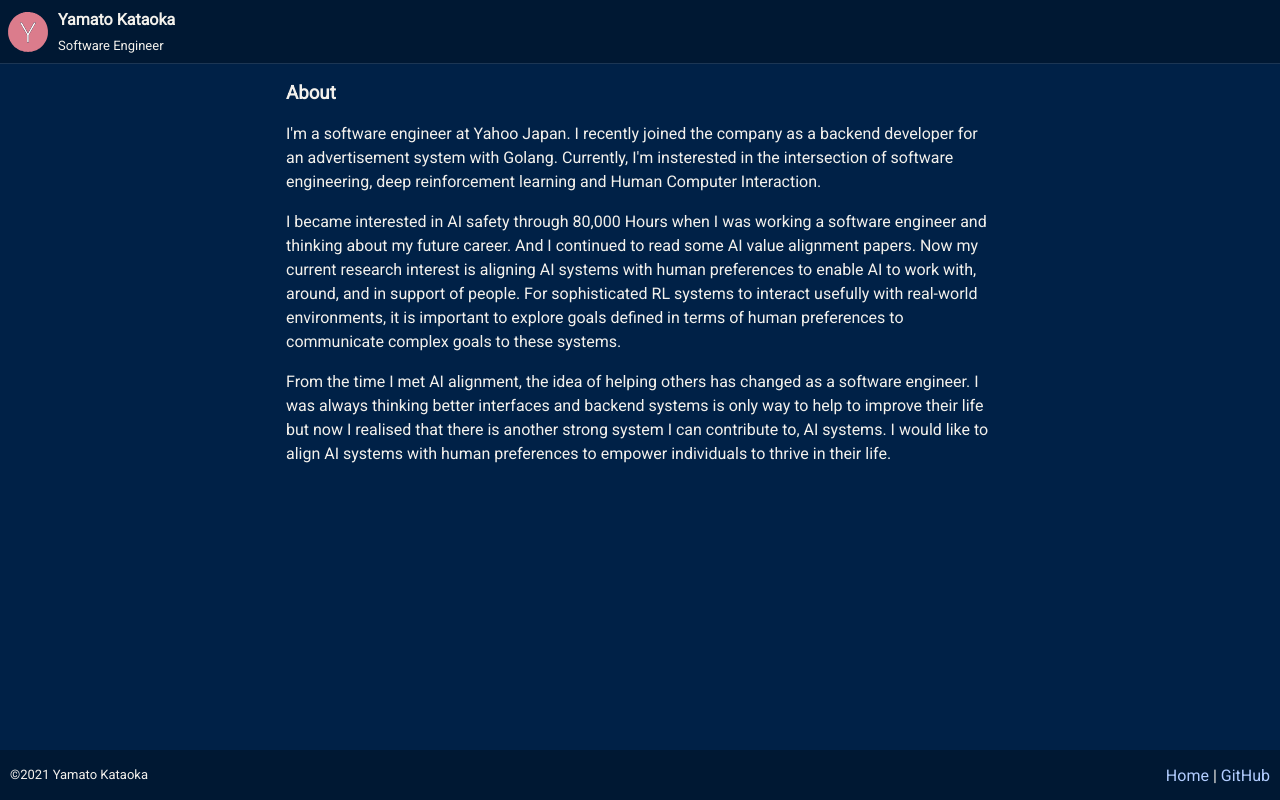
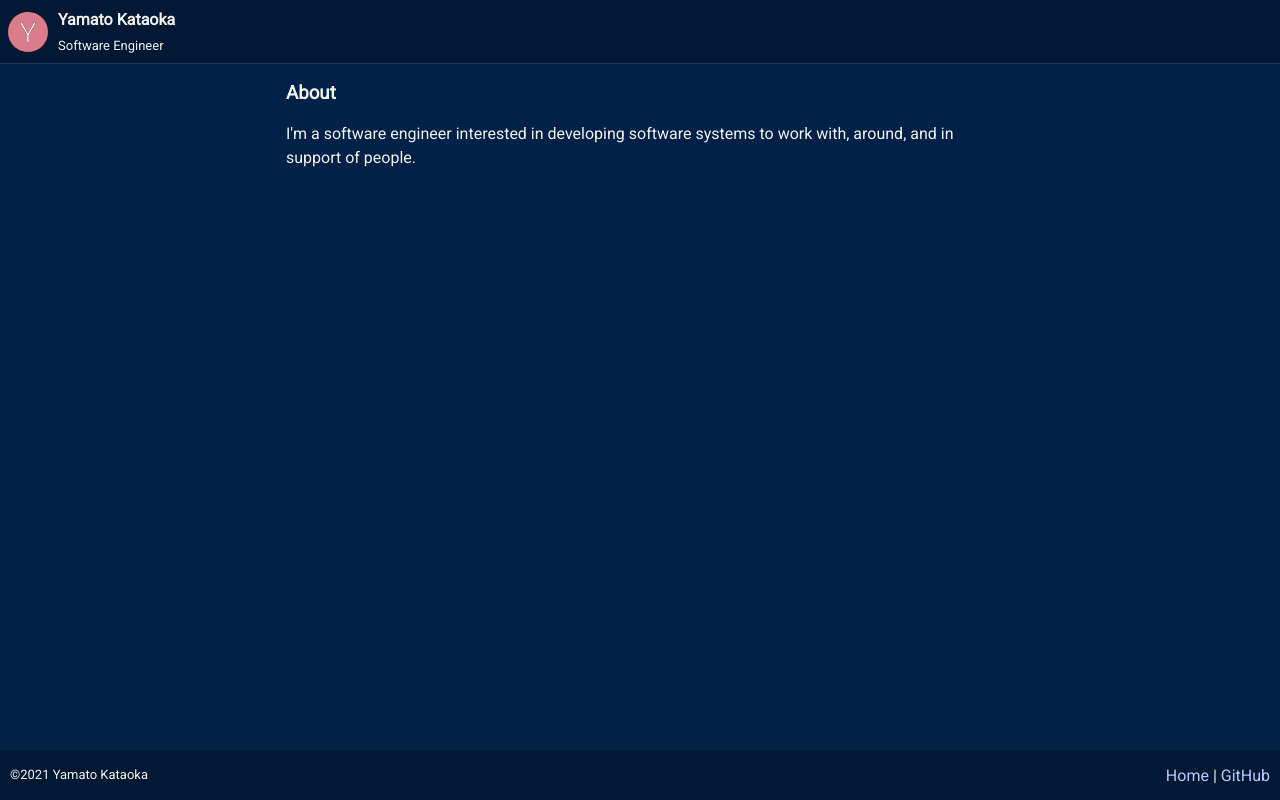
Before and after one commit to yamatokataoka/yamatokataoka.github.io, a Next.js app: page / in a window 1280 px wide. Built offline with nearby package versions, Linux system fonts and the light colour scheme.

Commit message:
Update my intro

```diff
--- a/components/about.tsx
+++ b/components/about.tsx
@@ -3,28 +3,8 @@ export default function About() {
     <>
       <h3>About</h3>
       <p>
-        I&apos;m a software engineer at Yahoo Japan. I recently joined the
-        company as a backend developer for an advertisement system with Golang.
-        Currently, I&apos;m insterested in the intersection of software
-        engineering, deep reinforcement learning and Human Computer Interaction.
-      </p>
-      <p>
-        I became interested in AI safety through 80,000 Hours when I was working
-        a software engineer and thinking about my future career. And I continued
-        to read some AI value alignment papers. Now my current research interest
-        is aligning AI systems with human preferences to enable AI to work with,
-        around, and in support of people. For sophisticated RL systems to
-        interact usefully with real-world environments, it is important to
-        explore goals defined in terms of human preferences to communicate
-        complex goals to these systems.
-      </p>
-      <p>
-        From the time I met AI alignment, the idea of helping others has changed
-        as a software engineer. I was always thinking better interfaces and
-        backend systems is only way to help to improve their life but now I
-        realised that there is another strong system I can contribute to, AI
-        systems. I would like to align AI systems with human preferences to
-        empower individuals to thrive in their life.
+        I&apos;m a software engineer interested in developing software systems
+        to work with, around, and in support of people.
       </p>
     </>
   );
```
Also changed, not shown: next.config.js (line endings or trailing spaces).
